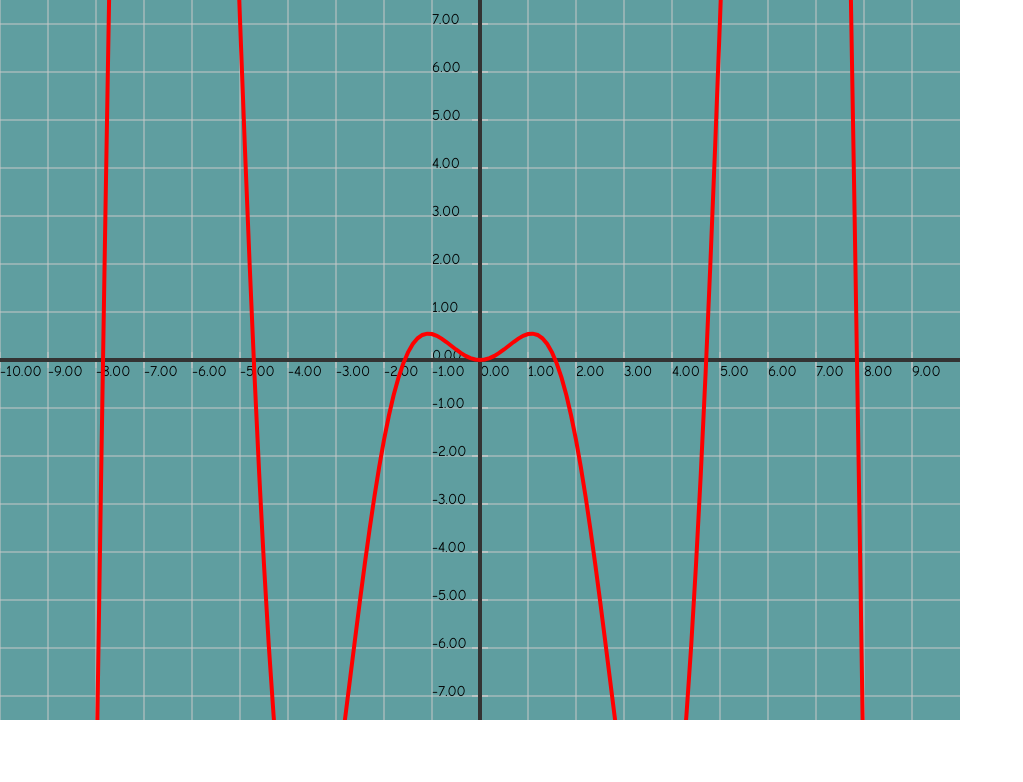
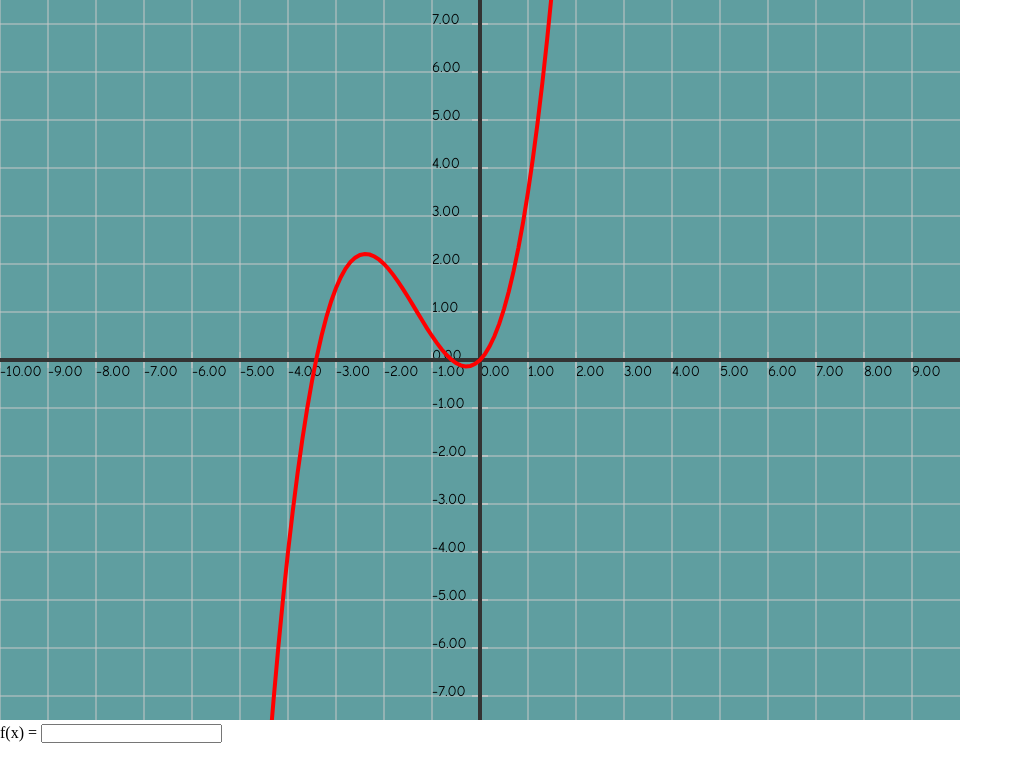
Before and after one commit to JulianHelmsen/Funcplot, a plain HTML site: page index.html in a window 1280 px wide. Shown: the whole page, without its empty margins (0-1023 px from the left). Drawn offline with Linux system fonts and the light colour scheme.

Commit message:
can now change function in textfield

```diff
--- a/drawing.js
+++ b/drawing.js
@@ -7,7 +7,7 @@ let cameraHeight;
 let cameraX = 0;
 let cameraY = 0;
 
-let f = new Expression("x * x * cos(x)");
+let f = new Expression("2 * x * x + 1*x + 0.5*x*x*x");
 
 function drawFunc(ctx, transform, f) {
 
@@ -136,6 +136,12 @@ function draw() {
     drawFunc(ctx, transform, f);
 }
 
+function funcChanged() {
+    let expr = document.getElementById("expression").value;
+    f = new Expression(expr);
+    draw();
+}
+
 canvas.addEventListener("wheel", (event) => {
     // scroll event
     let scale;
--- a/index.html
+++ b/index.html
@@ -18,6 +18,11 @@
 
 
         <canvas id="canvas"></canvas>
+        <form action="javascript:void(0);">
+            <label for="expression">f(x) = </label>
+            <input id="expression" name="expression" type="text" onchange="funcChanged();">
+
+        </form>
 
 
     </body>
```
